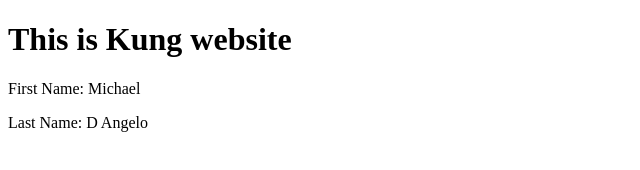
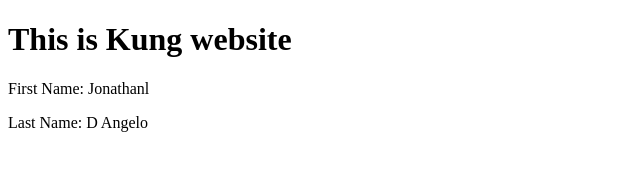
Before and after one commit to jaykungcl/test-git-workflow, a plain HTML site: page workflow/index.html in a window 1280 px wide. Shown: the full height of the page, 0-640 px from the left. Drawn offline with Linux system fonts and the light colour scheme.

Commit message:
fix bug production v.1

```diff
--- a/workflow/index.html
+++ b/workflow/index.html
@@ -8,7 +8,7 @@
   </head>
   <body>
     <h1>This is Kung website</h1>
-    <p>First Name: Michael</p>
+    <p>First Name: Jonathanl</p>
     <p>Last Name: D Angelo</p>
   </body>
 </html>
```
